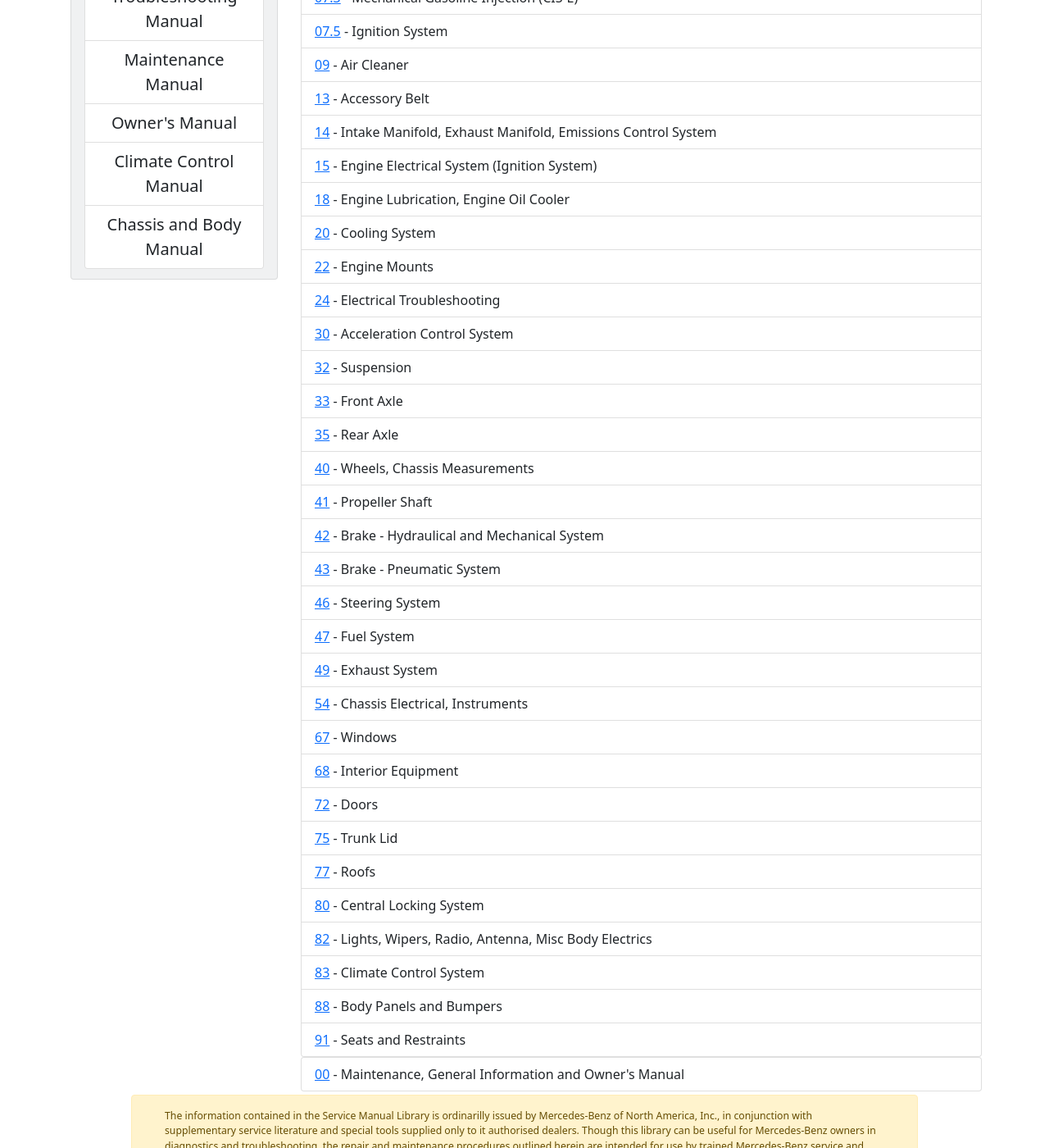
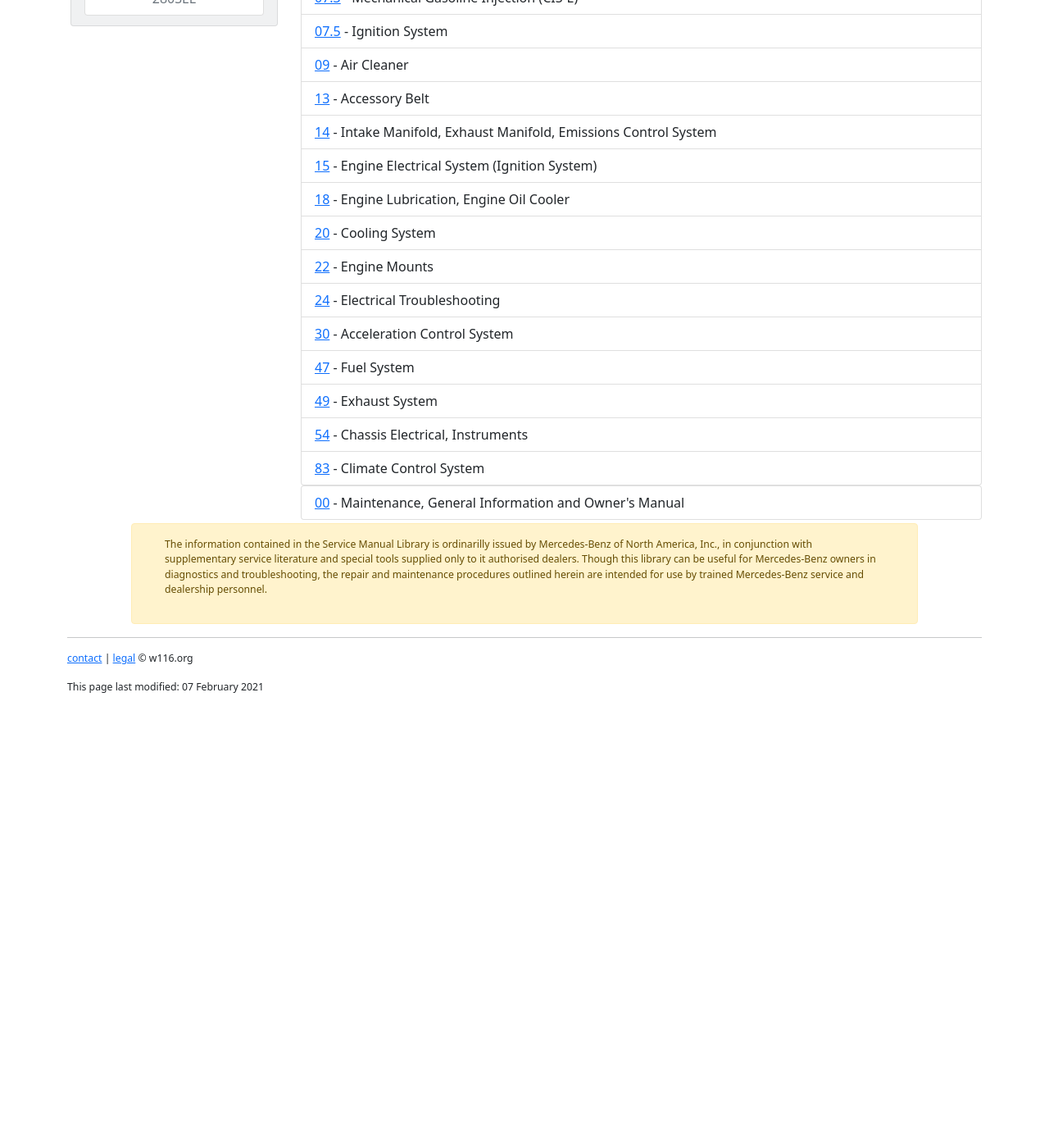
Before and after one commit to W116org/handbook, a Jekyll site: the page built from m110.html, in a window 1280 px wide and 1400 px high, scrolled down 453 px. Shown: the whole window at 82% size. Built offline with Jekyll 4.4.1, drawn with Linux system fonts in a browser that asks for light colours; comment, search, counter and statistics services are not loaded; after the commit the page ends 1316 px from its top, so only the background shows below that; some of the changed text lies outside the part shown.

Commit message:
Restructure pages

```diff
--- a/m110.html
+++ b/m110.html
@@ -9,18 +9,15 @@
 <div class="row">
   <div class="col-xs-12 col-md-3">
     <div class="card text-center text-dark bg-light mb-3 mx-1">
-      <div class="card-header">280S <small class="text-muted">&amp;</small> 280SE <small class="text-muted">&amp;</small> 280SEL</div>
+      <div class="card-header">Engine Manual</div>
       <div class="card-body">
           <h3 class="card-title">M110</h3>
       </div>
       <div class="card-footer">
-        <ul class="list-group mb-1 bg-light">
-          <li class="list-group-item lead">Engine Manual</li>
-          <li class="list-group-item lead">Electrical Troubleshooting Manual</li>
-          <li class="list-group-item lead">Maintenance Manual</li>
-          <li class="list-group-item lead">Owner's Manual</li>
-          <li class="list-group-item lead">Climate Control Manual</li>
-          <li class="list-group-item lead">Chassis and Body Manual</li>
+        <ul class="list-group mb-1 bg-light text-muted">
+          <li class="list-group-item">280S</li>
+          <li class="list-group-item">280SE</li>
+          <li class="list-group-item">280SEL</li>
         </ul>
       </div>
     </div>
@@ -43,27 +40,12 @@
       <li class="list-group-item"><a href="/m110/22EngineMounts/">22</a> - Engine Mounts</li>
       <li class="list-group-item"><a href="/groups/24ElectTrbleShting/">24</a> - Electrical Troubleshooting</li>
       <li class="list-group-item"><a href="/m110/30AcclCtrlSys/">30</a> - Acceleration Control System</li>
-      <li class="list-group-item"><a href="/groups/32ShocksSprings/">32</a> - Suspension</li>
-      <li class="list-group-item"><a href="/groups/33FrontSuspension/">33</a> - Front Axle</li>
-      <li class="list-group-item"><a href="/groups/35RearSuspension/">35</a> - Rear Axle</li>
-      <li class="list-group-item"><a href="/groups/40Alignment/">40</a> - Wheels, Chassis Measurements</li>
-      <li class="list-group-item"><a href="/groups/41PropellerShaft/">41</a> - Propeller Shaft</li>
-      <li class="list-group-item"><a href="/groups/42BrakeSystem/">42</a> - Brake - Hydraulical and Mechanical System</li>
-      <li class="list-group-item"><a href="/groups/43BrakeBooster/">43</a> - Brake - Pneumatic System</li>
-      <li class="list-group-item"><a href="/groups/46Steering/">46</a> - Steering System</li>
+
       <li class="list-group-item"><a href="/m110/47FuelSystem/">47</a> - Fuel System</li>
       <li class="list-group-item"><a href="/m110/49ExhaustSystem/">49</a> - Exhaust System</li>
       <li class="list-group-item"><a href="/groups/54ChassisElectrical/">54</a> - Chassis Electrical, Instruments</li>
-      <li class="list-group-item"><a href="/groups/67Windows/">67</a> - Windows</li>
-      <li class="list-group-item"><a href="/groups/68InteriorTrim/">68</a> - Interior Equipment</li>
-      <li class="list-group-item"><a href="/groups/72Doors/">72</a> - Doors</li>
-      <li class="list-group-item"><a href="/groups/75Trunk/">75</a> - Trunk Lid</li>
-      <li class="list-group-item"><a href="/groups/77Roofs/">77</a> - Roofs</li>
-      <li class="list-group-item"><a href="/groups/80CentralLockSystem/">80</a> - Central  Locking System</li>
-      <li class="list-group-item"><a href="/groups/82LightsWipersRadio/">82</a> - Lights, Wipers, Radio, Antenna, Misc Body Electrics</li>
+
       <li class="list-group-item"><a href="/groups/83ClimateControlSystem/">83</a> - Climate Control System</li>
-      <li class="list-group-item"><a href="/groups/88BodyPanelsBumpers/">88</a> - Body Panels and Bumpers</li>
-      <li class="list-group-item"><a href="/groups/91Seats/">91</a> - Seats and Restraints</li>
     </ul>
     <ul class="list-group mb-1">
       <li class="list-group-item"><a href="/Maintenance/">00</a> - Maintenance, General Information and Owner's Manual</li>
--- a/m110/14IntExhECS.html
+++ b/m110/14IntExhECS.html
@@ -10,7 +10,7 @@
   <div class="col-xs-12 col-md-3">
     <div class="card text-dark bg-light mb-3 mx-1">
       <div class="card-body">
-        <p class="card-title lead">14<br>Intake Manifold, Exhaust Manifold, Emissions Control System - M110</p>
+        <p class="card-title lead">15<br>Engine Electrical System - M110</p>
       </div>
     </div>
   </div>
```
Also changed, not shown: Chassis.html (added, +52 -0 lines).
